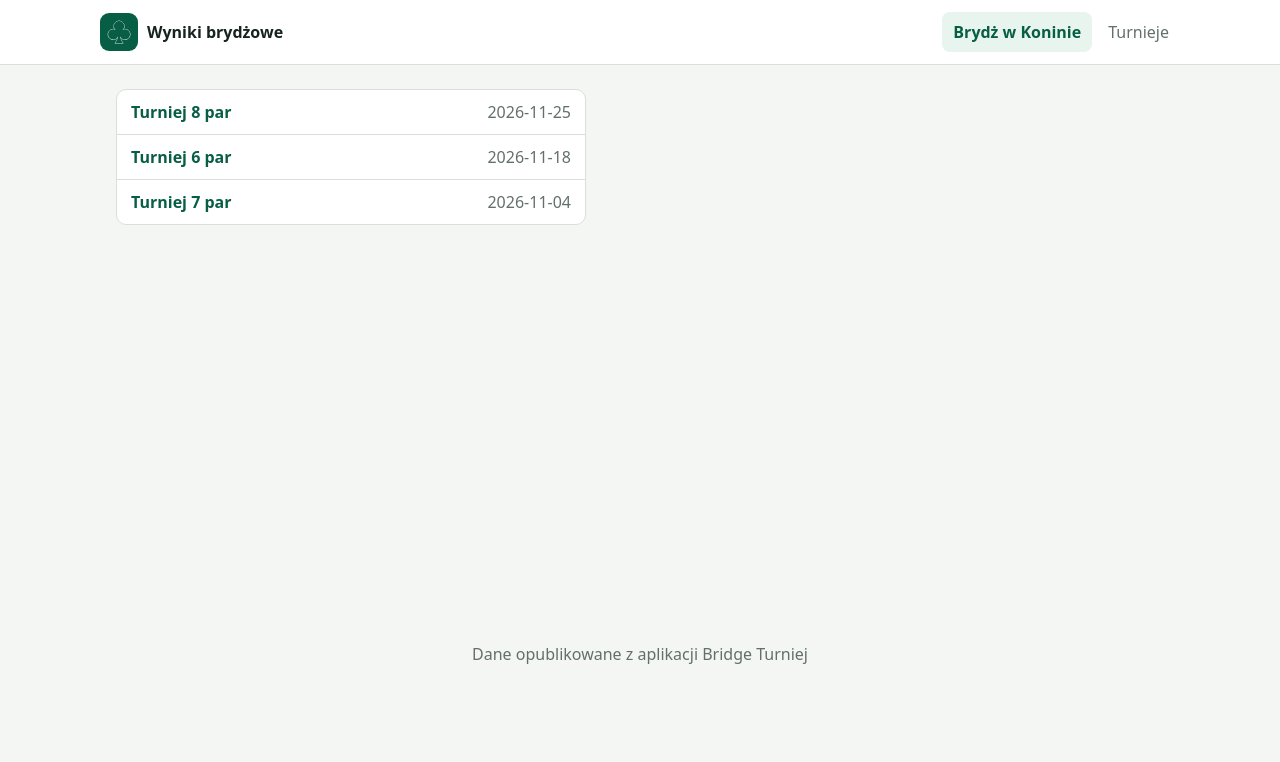
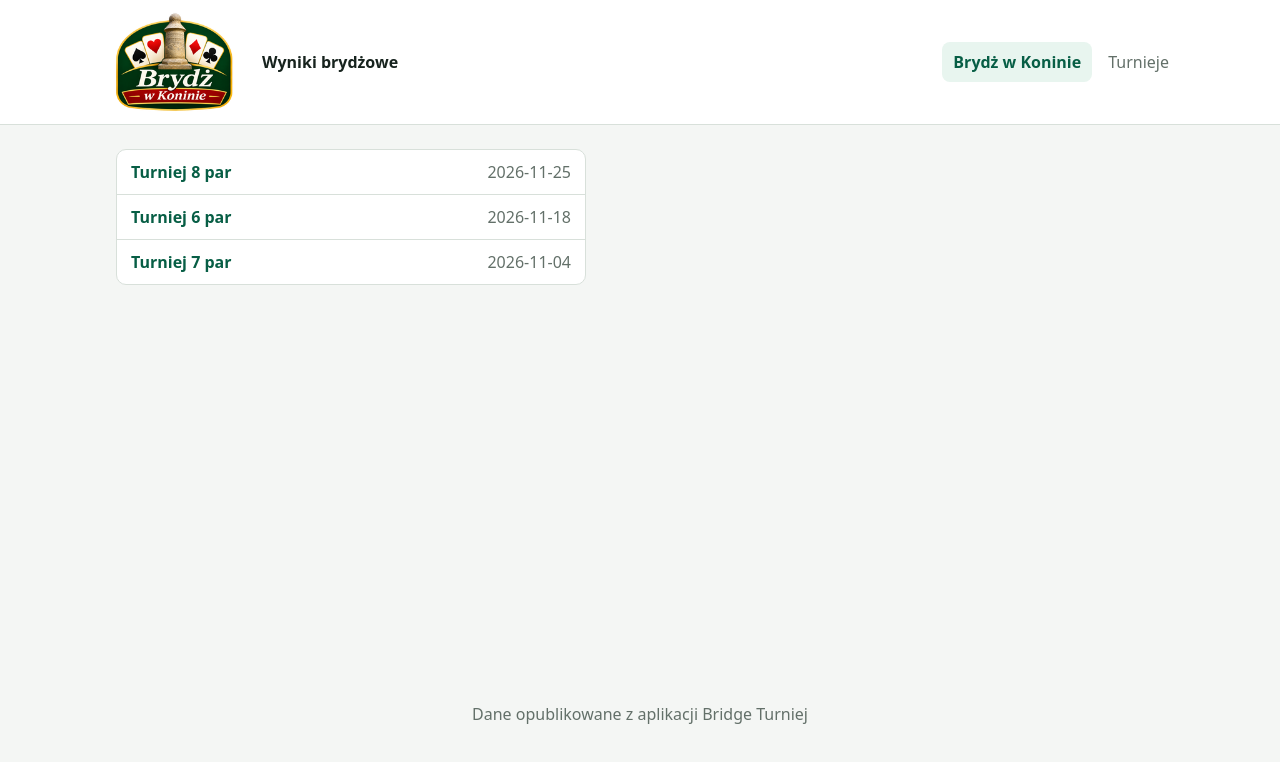
Before and after one commit to g115-obs/wyniki-brydzowe, a plain HTML site: page index.html in a window 1280 px wide. Drawn offline with Linux system fonts and the light colour scheme.

Commit message:
Identyfikacja Brydż w Koninie

```diff
--- a/index.html
+++ b/index.html
@@ -5,10 +5,11 @@
   <meta name="viewport" content="width=device-width,initial-scale=1">
   <meta name="description" content="Wyniki turniejów brydżowych">
   <title>Wyniki brydżowe</title>
-  <link rel="stylesheet" href="style.css?v=25">
+  <link rel="icon" href="assets/branding/favicon.ico"><link rel="apple-touch-icon" href="assets/branding/apple-touch-icon.png">
+  <link rel="stylesheet" href="style.css?v=26">
 </head>
 <body>
-  <header><a href="#/" class="brand"><span>♣</span><strong>Wyniki brydżowe</strong></a><nav><a class="club-return" href="https://g115-obs.github.io/ktb-konin/">Brydż w Koninie</a><a href="#/">Turnieje</a><a id="nav-ranking" href="#/" hidden>Klasyfikacja</a><a id="nav-boards" href="#/" hidden>Rozdania</a></nav></header>
+  <header><div class="portal-brand"><a class="portal-home" href="https://g115-obs.github.io/ktb-konin/"><img class="portal-logo" src="assets/branding/logo-small.webp" width="150" height="100" alt="Brydż w Koninie – strona główna"></a><a href="#/" class="brand"><strong>Wyniki brydżowe</strong></a></div><nav><a class="club-return" href="https://g115-obs.github.io/ktb-konin/">Brydż w Koninie</a><a href="#/">Turnieje</a><a id="nav-ranking" href="#/" hidden>Klasyfikacja</a><a id="nav-boards" href="#/" hidden>Rozdania</a></nav></header>
   <main id="app"><p class="loading">Wczytywanie wyników…</p></main>
   <footer>Dane opublikowane z aplikacji Bridge Turniej</footer>
   <script src="suit-icons.js?v=1" defer></script>
--- a/style.css
+++ b/style.css
@@ -5,6 +5,9 @@ button,select{font:inherit}
 [hidden]{display:none!important}
 header{display:flex;align-items:center;justify-content:space-between;gap:20px;padding:12px max(16px,calc((100% - 1080px)/2));background:var(--surface);border-bottom:1px solid var(--line)}
 .brand{display:flex;align-items:center;gap:9px;color:var(--text);text-decoration:none}
+.portal-brand{display:flex;align-items:center;gap:12px}
+.portal-logo{display:block;width:150px;height:auto}
+@media(max-width:650px){.portal-logo{width:105px}}
 .brand>span{display:grid;place-items:center;width:38px;height:38px;border-radius:9px;background:var(--green);color:#fff;font-size:27px}
 nav{display:flex;gap:5px}
 nav a{padding:9px 11px;color:var(--muted);text-decoration:none;border-radius:8px}
```
Also changed, not shown: assets/branding/apple-touch-icon.png (added), assets/branding/favicon.ico (added), assets/branding/logo-small.webp (added), assets/branding/logo.webp (added).
